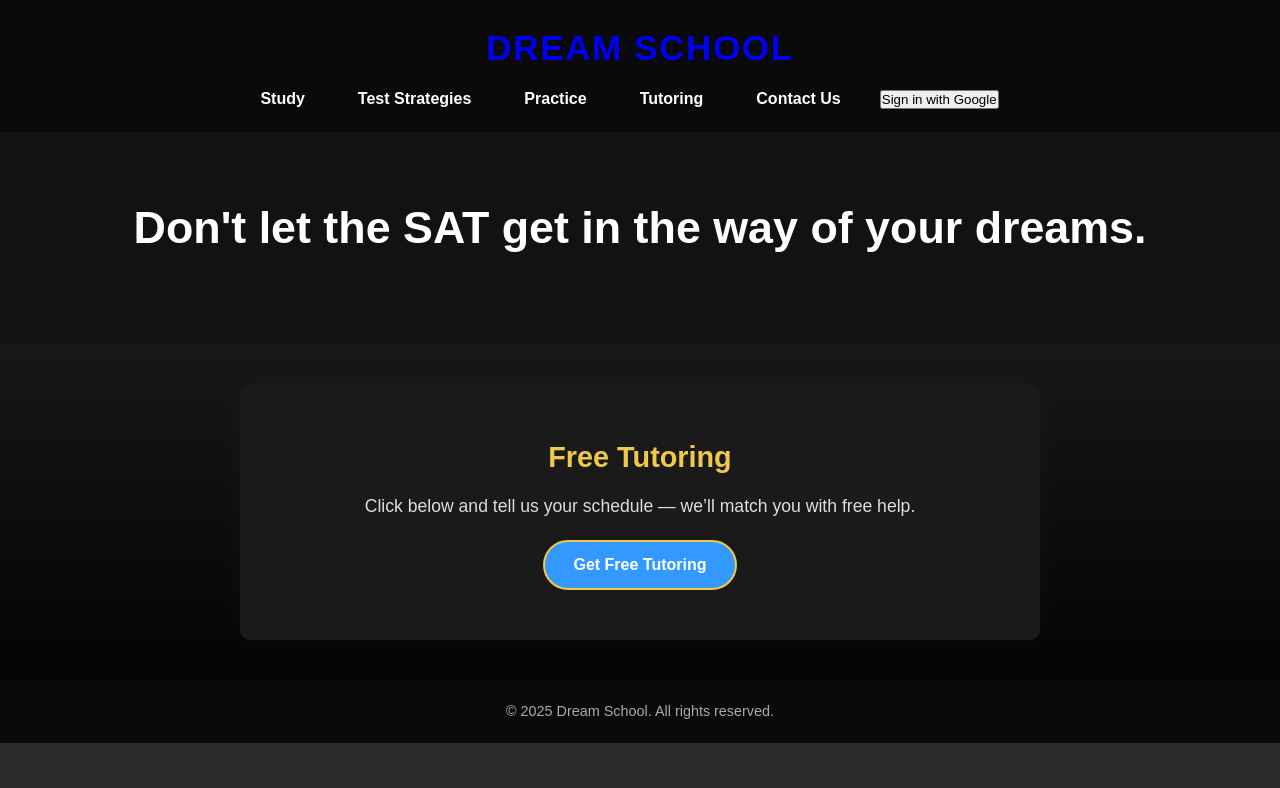
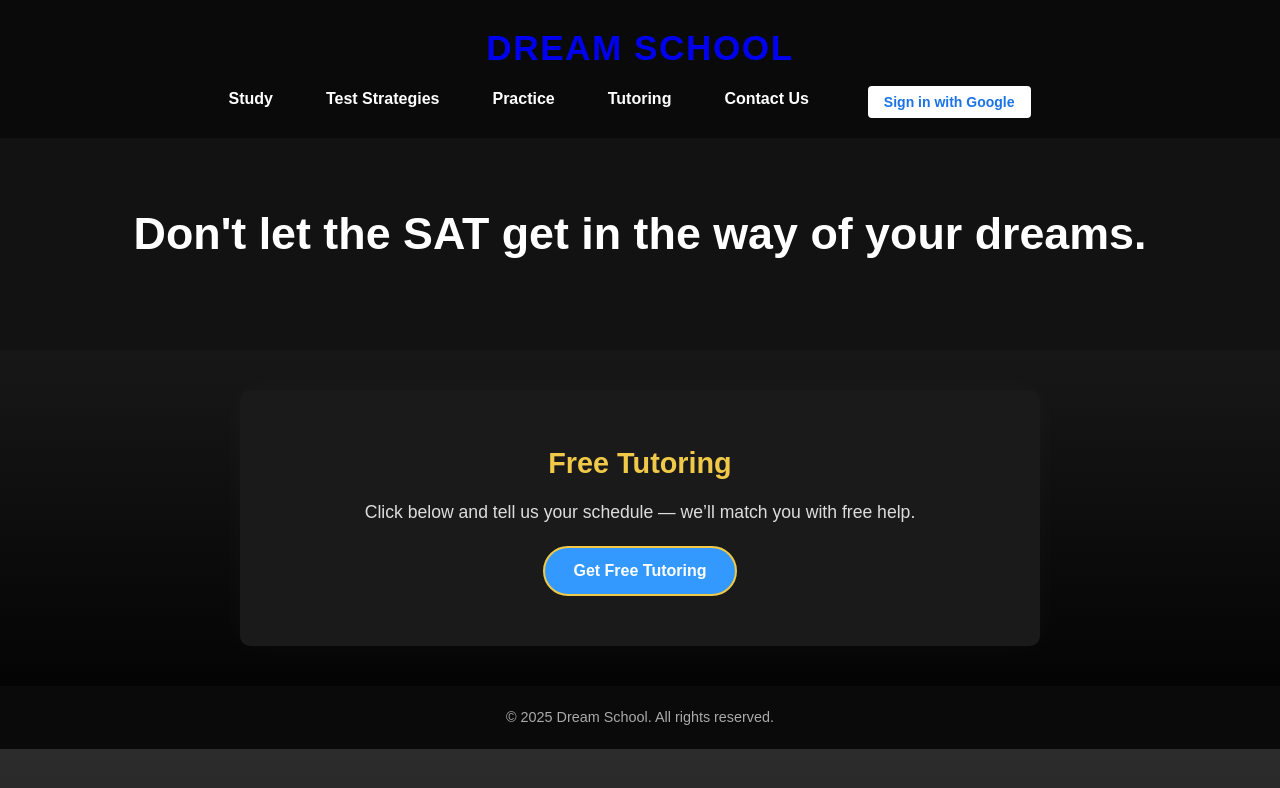
Before and after one commit to ncully23/Dream-School-Academy, a plain HTML site: page home.html in a window 1280 px wide. Drawn offline with Linux system fonts and the light colour scheme; no server answers.

Commit message:
Update home.html

```diff
--- a/home.html
+++ b/home.html
@@ -47,7 +47,20 @@
         <li><a href="/practice.html">Practice</a></li>
         <li><a href="/tutoring.html">Tutoring</a></li>
         <li><a href="/contactus.html">Contact Us</a></li>
-        <li><button id="google-signin" onclick="signInWithGoogle()">Sign in with Google</button></li>
+        <button id="google-signin" style="
+  padding: 8px 16px;
+  font-size: 14px;
+  border: none;
+  background-color: #ffffff;
+  color: #1a73e8;
+  border-radius: 4px;
+  cursor: pointer;
+  font-weight: bold;
+  margin-left: 20px;
+">
+  Sign in with Google
+</button>
+
         <li><span id="user-info" style="color:white; margin-left:10px;"></span></li>
       </ul>
     </nav>
```
